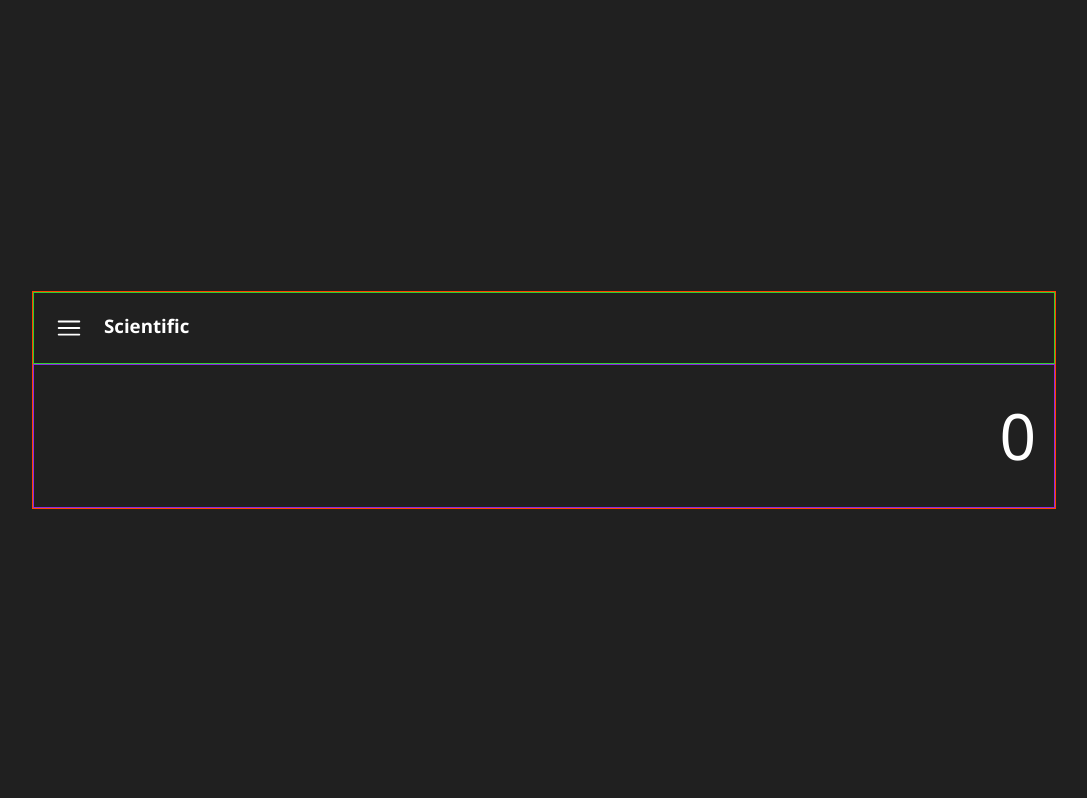
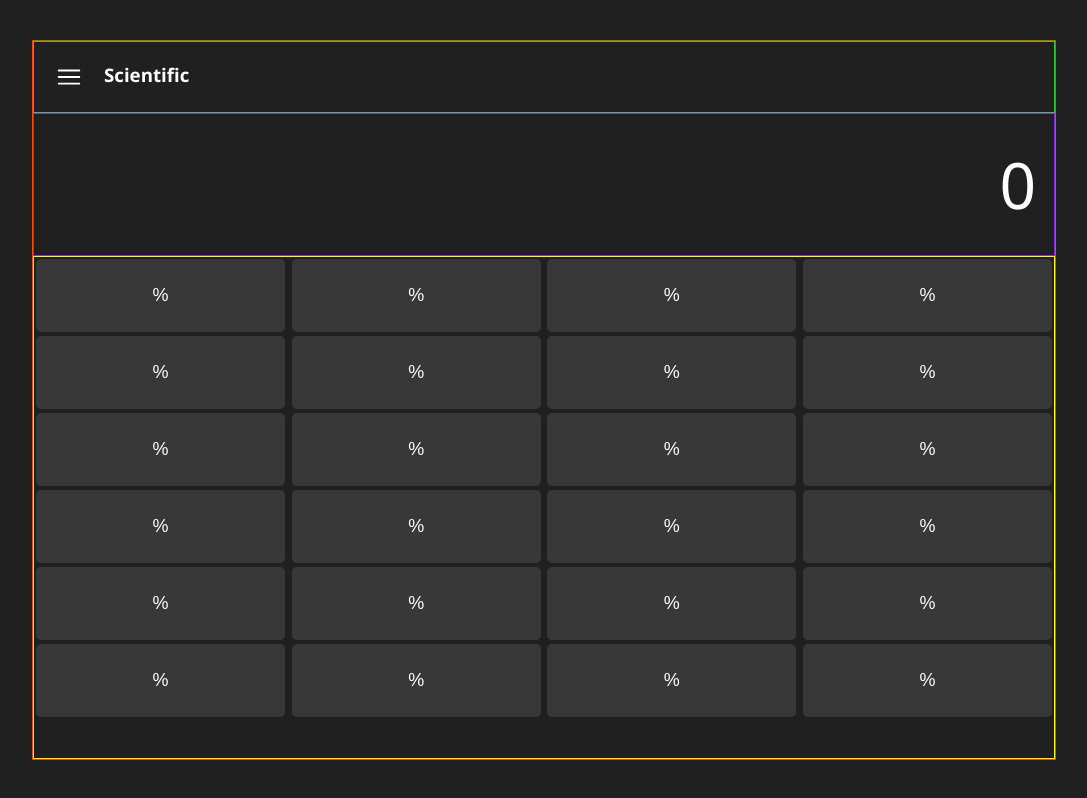
Before and after one commit to ssembatya-dennis/scientific-calculator, a plain HTML site: page index.html in a window 1280 px wide. Shown: the whole page, without its empty margins (96-1183 px from the left). Drawn offline with Linux system fonts and the light colour scheme.

Commit message:
feat(calc board): add the calc board with different buttons.

```diff
--- a/index.html
+++ b/index.html
@@ -37,6 +37,68 @@
         <div class="calc__screen">
           <p class="screen-digit">0</p>
         </div>
+
+        <div class="calc__board">
+          <div class="board-btns">
+            <button class="btn calc__btn">%</button>
+
+            <button class="btn calc__btn">%</button>
+
+            <button class="btn calc__btn">%</button>
+
+            <button class="btn calc__btn">%</button>
+          </div>
+
+          <div class="board-btns">
+            <button class="btn calc__btn">%</button>
+
+            <button class="btn calc__btn">%</button>
+
+            <button class="btn calc__btn">%</button>
+
+            <button class="btn calc__btn">%</button>
+          </div>
+
+          <div class="board-btns">
+            <button class="btn calc__btn">%</button>
+
+            <button class="btn calc__btn">%</button>
+
+            <button class="btn calc__btn">%</button>
+
+            <button class="btn calc__btn">%</button>
+          </div>
+
+          <div class="board-btns">
+            <button class="btn calc__btn">%</button>
+
+            <button class="btn calc__btn">%</button>
+
+            <button class="btn calc__btn">%</button>
+
+            <button class="btn calc__btn">%</button>
+          </div>
+
+          <div class="board-btns">
+            <button class="btn calc__btn">%</button>
+
+            <button class="btn calc__btn">%</button>
+
+            <button class="btn calc__btn">%</button>
+
+            <button class="btn calc__btn">%</button>
+          </div>
+
+          <div class="board-btns">
+            <button class="btn calc__btn">%</button>
+
+            <button class="btn calc__btn">%</button>
+
+            <button class="btn calc__btn">%</button>
+
+            <button class="btn calc__btn">%</button>
+          </div>
+        </div>
       </div>
     </section>
     <script src="./src/js/main.js"></script>
--- a/src/css/styles.css
+++ b/src/css/styles.css
@@ -61,6 +61,26 @@ body {
   opacity: 0.8;
 }
 
+/* Alegbra buttons */
+
+.btn {
+  margin: 0;
+  outline: 0;
+  background: none;
+  border: none;
+  cursor: pointer;
+  box-sizing: border-box;
+}
+
+.calc__btn {
+  font-size: 1.8rem;
+  width: 24.5%;
+  padding: 2.6rem 3.2rem;
+  border-radius: 0.5rem;
+  background-color: var(--dim-gray);
+  color: var(--white);
+}
+
 /* Container styles */
 
 .calc__root {
@@ -99,3 +119,19 @@ body {
   padding: 0 1.8rem 0 2rem;
   border: 1px solid blueviolet;
 }
+
+.calc__board {
+  display: block;
+  width: 100%;
+  height: 70%;
+  border: 1px solid yellow;
+}
+
+.board-btns {
+  display: flex;
+  width: 100%;
+  padding: 2px;
+  height: fit-content;
+  justify-content: space-between;
+  align-items: flex-start;
+}
```
